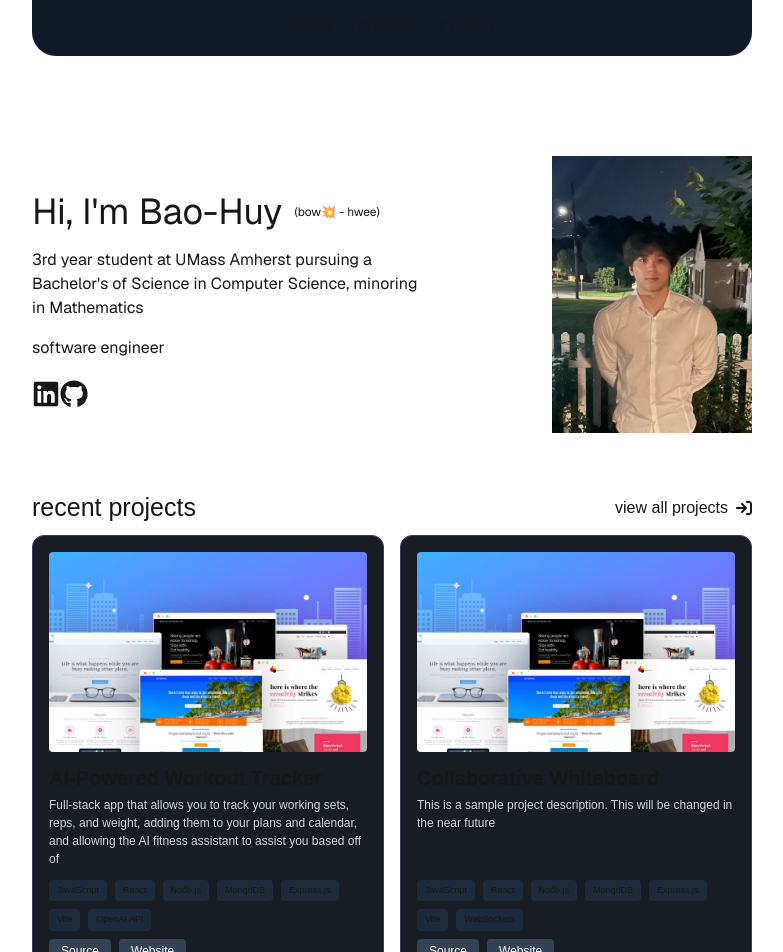
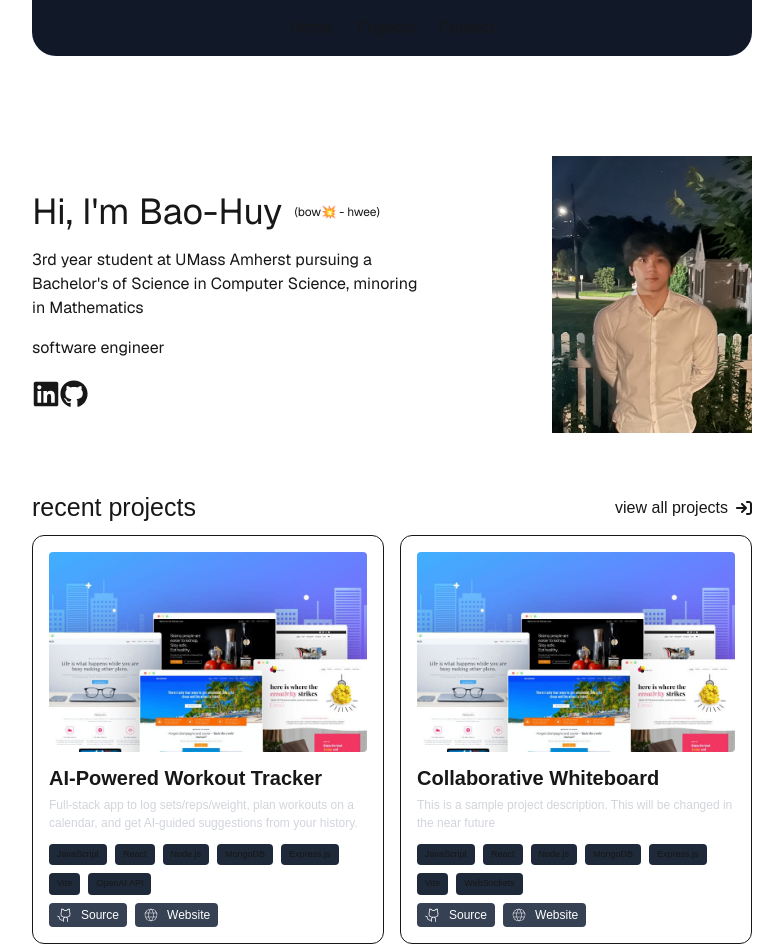
Before and after one commit to baohuytrinh/personal-portfolio, a Next.js app: page / in a window 1280 px wide. Shown: the top 952 px of the page, without its empty margins (248-1031 px from the left). Built offline with nearby package versions, Linux system fonts and the light colour scheme.

Commit message:
imported icons for website and source

```diff
--- a/src/components/ProjectCard.tsx
+++ b/src/components/ProjectCard.tsx
@@ -1,9 +1,24 @@
 import Image from 'next/image';
+import { PiGithubLogoLight } from "react-icons/pi";
+import { PiGlobeThin } from "react-icons/pi";
+
+
+const getIcon = (iconType: string) => {
+  switch(iconType) {
+    case 'github':
+      return <PiGithubLogoLight size={16} />;
+      case 'website':
+        return <PiGlobeThin size={16} />;
+      default:
+        return null;
+  }
+};
 
 interface ProjectLink {
   label: string;
   url:string;
-}
+  iconType: string;
+};
 
 interface Project {
   image: string;
@@ -11,15 +26,15 @@ interface Project {
   description: string;
   tags: string[];
   links: ProjectLink[];
-}
+};
 
 interface ProjectCardProps {
   project: Project;
-}
+};
 
 export default function ProjectCard({ project }: ProjectCardProps) {
   return (
-    <div className="bg-[#181c23] border border-gray-700 rounded-xl p-4 flex flex-col gap-3 w-full max-w-110 h-full justify-between">
+    <div className="bg-none border  rounded-xl p-4 flex flex-col gap-3 w-full max-w-110 h-full justify-between">
       <div className=''>
 
         <div className="w-full h-[200px] relative rounded overflow-hidden mb-3">
@@ -49,8 +64,9 @@ export default function ProjectCard({ project }: ProjectCardProps) {
               href={link.url}
               target="_blank"
               rel="noopener noreferrer"
-              className="bg-gray-700 hover:bg-gray-600 text-white text-xs px-3 py-1 rounded transition"
+              className="flex gap-2 bg-gray-700 hover:bg-gray-600 text-white text-xs px-2 py-1 rounded transition"
             >
+              {getIcon(link.iconType)}
               {link.label}
             </a>
           ))}
--- a/src/data/featuredProjects.tsx
+++ b/src/data/featuredProjects.tsx
@@ -1,12 +1,12 @@
 export const featuredProjects = [
     {
       title: "AI-Powered Workout Tracker",
-      description: "Full-stack app that allows you to track your working sets, reps, and weight, adding them to your plans and calendar, and allowing the AI fitness assistant to assist you based off of ",
+      description: "Full-stack app to log sets/reps/weight, plan workouts on a calendar, and get AI-guided suggestions from your history. ",
       image: "/sample_project.png",
       tags: ["JavaScript", "React", "Node.js", "MongoDB", "Express.js", "Vite", "OpenAI API"],
       links: [
-        { label: "Source", url: "#" },
-        { label: "Website", url: "#" }
+        { label: "Source", url: "#", iconType: 'github' },
+        { label: "Website", url: "#", iconType: 'website'}
       ]
     },
 
@@ -16,8 +16,8 @@ export const featuredProjects = [
       image: "/sample_project.png",
       tags: ["JavaScript", "React", "Node.js", "MongoDB", "Express.js", "Vite", "WebSockets"],
       links: [
-        { label: "Source", url: "#" },
-        { label: "Website", url: "#" }
+        { label: "Source", url: "#", iconType: 'github' },
+        { label: "Website", url: "#", iconType: 'website' }
       ]
     },
 ];
--- a/src/data/projects.tsx
+++ b/src/data/projects.tsx
@@ -5,8 +5,8 @@ export const projects = [
       image: "/sample_project.png",
       tags: ["JavaScript", "React", "Node.js", "MongoDB", "Express.js", "Vite", "OpenAI API"],
       links: [
-        { label: "Source", url: "#" },
-        { label: "Website", url: "#" }
+        { label: "Source", url: "#", iconType: 'github'},
+        { label: "Website", url: "#", iconType: 'website'}
       ]
     },
 
@@ -16,8 +16,8 @@ export const projects = [
       image: "/sample_project.png",
       tags: ["JavaScript", "React", "Node.js", "MongoDB", "Express.js", "Vite", "WebSockets"],
       links: [
-        { label: "Source", url: "#" },
-        { label: "Website", url: "#" }
+        { label: "Source", url: "#", iconType: 'github'},
+        { label: "Website", url: "#", iconType: 'websitev'}
       ]
     },
 
@@ -27,8 +27,8 @@ export const projects = [
       image: "/sample_project.png",
       tags: ["TypeScript", "React", "Next.js", "TailwindCSS"],
       links: [
-        { label: "Source", url: "#" },
-        { label: "Website", url: "#" }
+        { label: "Source", url: "#", iconType: 'github'},
+        { label: "Website", url: "#", iconType: 'website'}
       ]
     },
 
@@ -38,8 +38,8 @@ export const projects = [
         image: "/sample_project.png",
         tags: ["HTML", "CSS", "JavaScript", "MongoDB", "Node.js", "Express.js"],
         links: [
-          { label: "Source", url: "#" },
-          { label: "Website", url: "#" }
+          { label: "Source", url: "#", iconType: 'github'},
+          { label: "Website", url: "#", iconType: 'website'}
         ]
       },
 
```
